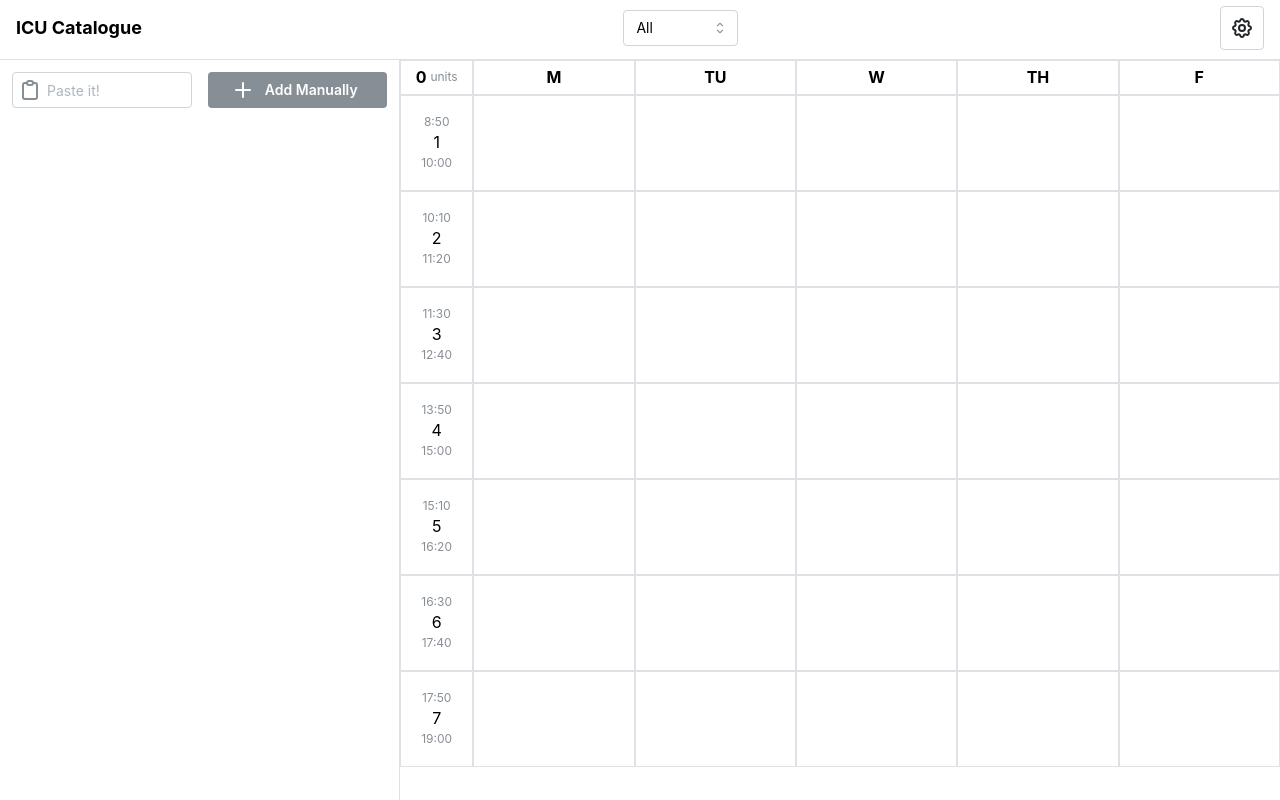
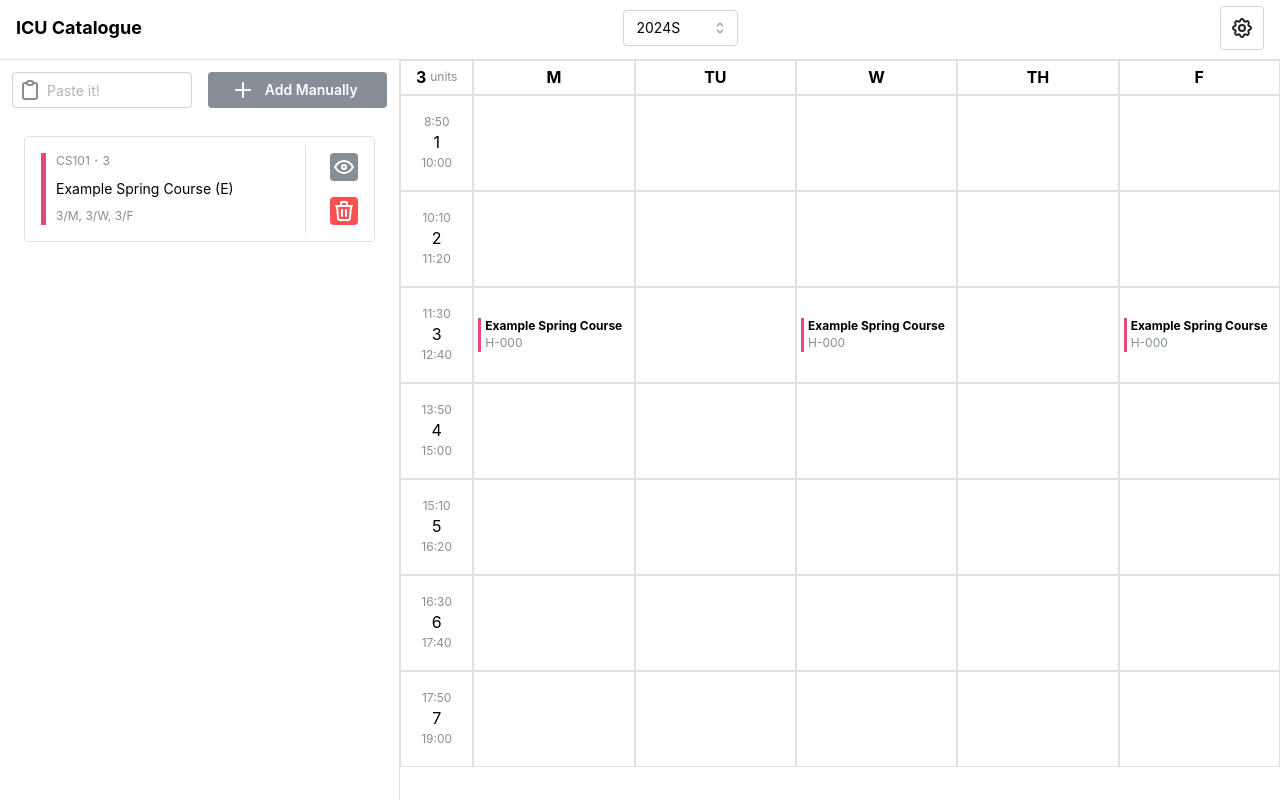
Before and after one commit to ItsukiKigoshi/icu-catalogue, a Next.js app: page / in a window 1280 px wide. Built offline with nearby package versions, Linux system fonts and the light colour scheme.

Commit message:
Update selectedTermValue to use "2024Spring" instead of "2024S"

```diff
--- a/src/app/page.tsx
+++ b/src/app/page.tsx
@@ -73,7 +73,7 @@ export default function Page() {
       ],
     },
   ];
-  const [selectedTermValue, setSelectedTermValue] = useState("2024S");
+  const [selectedTermValue, setSelectedTermValue] = useState("2024Spring");
   const selectedTerm: Term | undefined = terms
     .map((term) => term.items)
     .flat()
```
